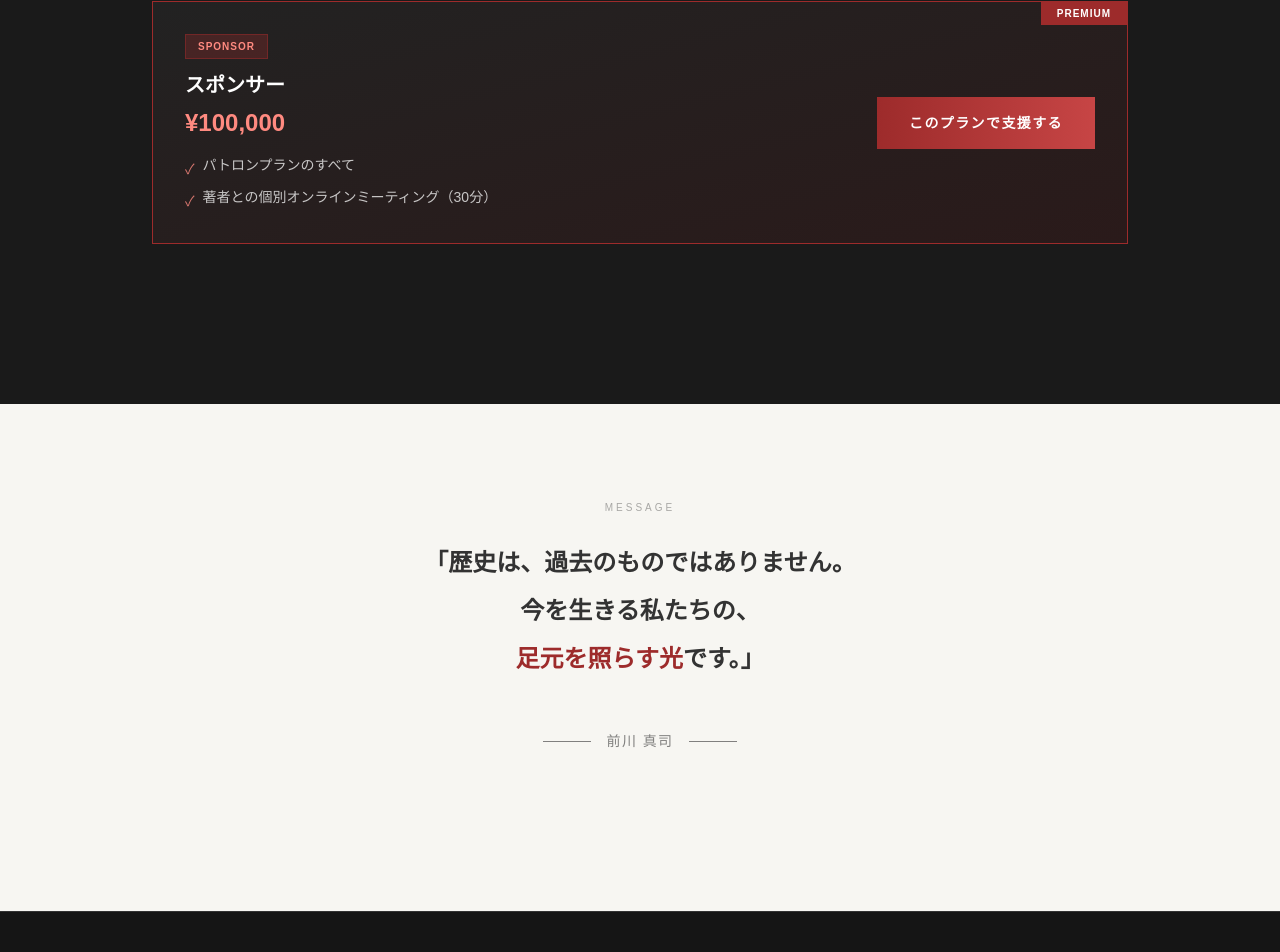
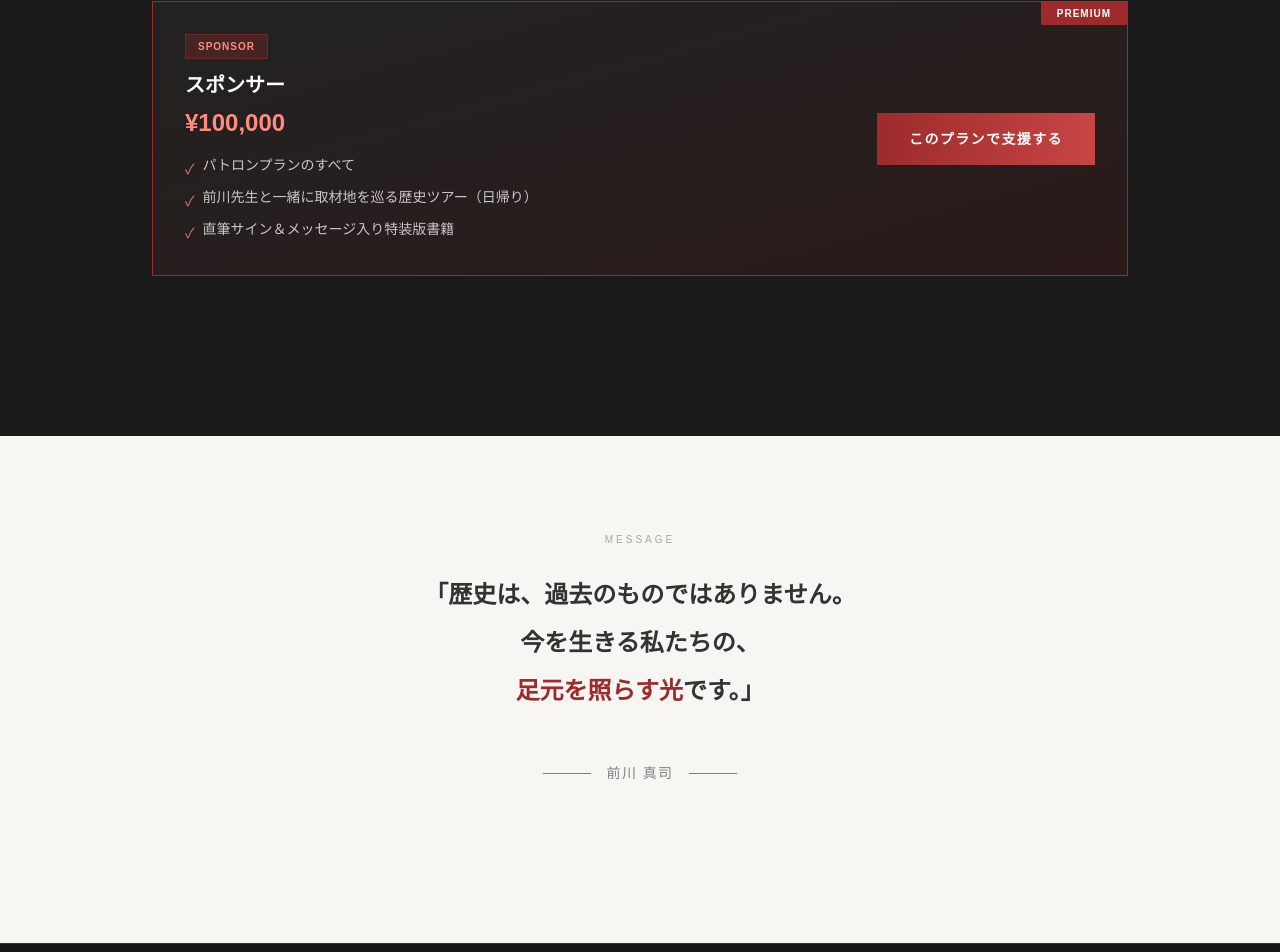
Before and after one commit to imashuku/maekawa-shikan-site-v2, a Next.js app: page /support in a window 1280 px wide. Shown: the part 4307-5259 px from the top of the page. Built offline with nearby package versions, Linux system fonts and the light colour scheme.

Commit message:
feat: スポンサープランを歴史ツアー体験型に変更

```diff
--- a/src/app/support/page.tsx
+++ b/src/app/support/page.tsx
@@ -377,7 +377,11 @@ export default function SupportPage() {
                                             </li>
                                             <li className="flex items-start gap-2">
                                                  <span className="text-[#ff8a80] mt-1">✓</span>
-                                                 <span>著者との個別オンラインミーティング（30分）</span>
+                                                 <span>前川先生と一緒に取材地を巡る歴史ツアー（日帰り）</span>
+                                            </li>
+                                            <li className="flex items-start gap-2">
+                                                 <span className="text-[#ff8a80] mt-1">✓</span>
+                                                 <span>直筆サイン＆メッセージ入り特装版書籍</span>
                                             </li>
                                        </ul>
                                   </div>
```
